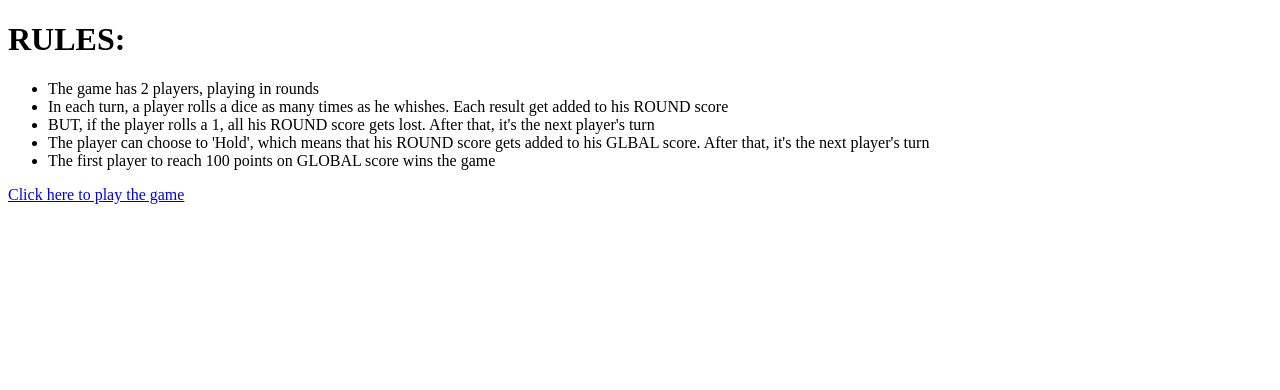
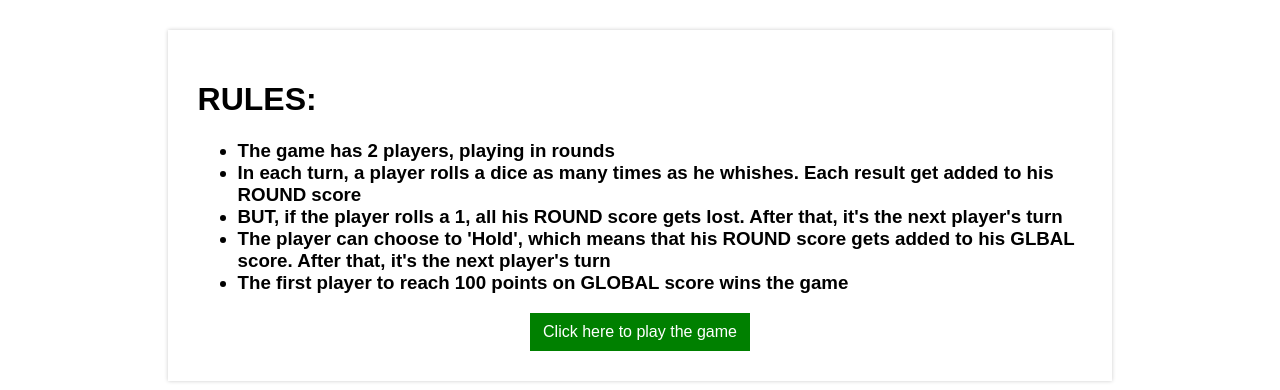
Before and after one commit to srhimel/javascript, a plain HTML site: page index.html in a window 1280 px wide. Drawn offline with Linux system fonts and the light colour scheme.

Commit message:
css change

```diff
--- a/index.html
+++ b/index.html
@@ -5,9 +5,21 @@
     <meta name="viewport" content="width=device-width, initial-scale=1.0">
     <meta http-equiv="X-UA-Compatible" content="ie=edge">
     <title>Pig Games</title>
+    <style>
+        .middle{
+            font-family: Arial, Helvetica, sans-serif;
+            width: 70%;
+            margin: auto;
+            margin-top: 30px;
+            padding: 30px;
+            box-shadow: 0 0 4px #ccc;
+        }
+    </style>
 </head>
 <body>
+    <div class="middle">
         <h1>RULES:</h1>
+        <h3>
             <ul>
                 <li>The game has 2 players, playing in rounds</li>
                 <li>
@@ -18,6 +30,10 @@
                 </li>
                 <li>The first player to reach 100 points on GLOBAL score wins the game</li>
             </ul>
-    <a href="dommanipulation/game1/index.html">Click here to play the game</a>
+        </h3>
+        <a href="dommanipulation/game1/index.html" style="width: 200px; margin: auto;padding: 10px; color: white; background: green; text-decoration: none; text-align: center; display: block;">Click here to play the game</a>
+
+
+    </div>
     </body>
 </html>
```
Lines whose indentation alone changed are shown as unchanged.
